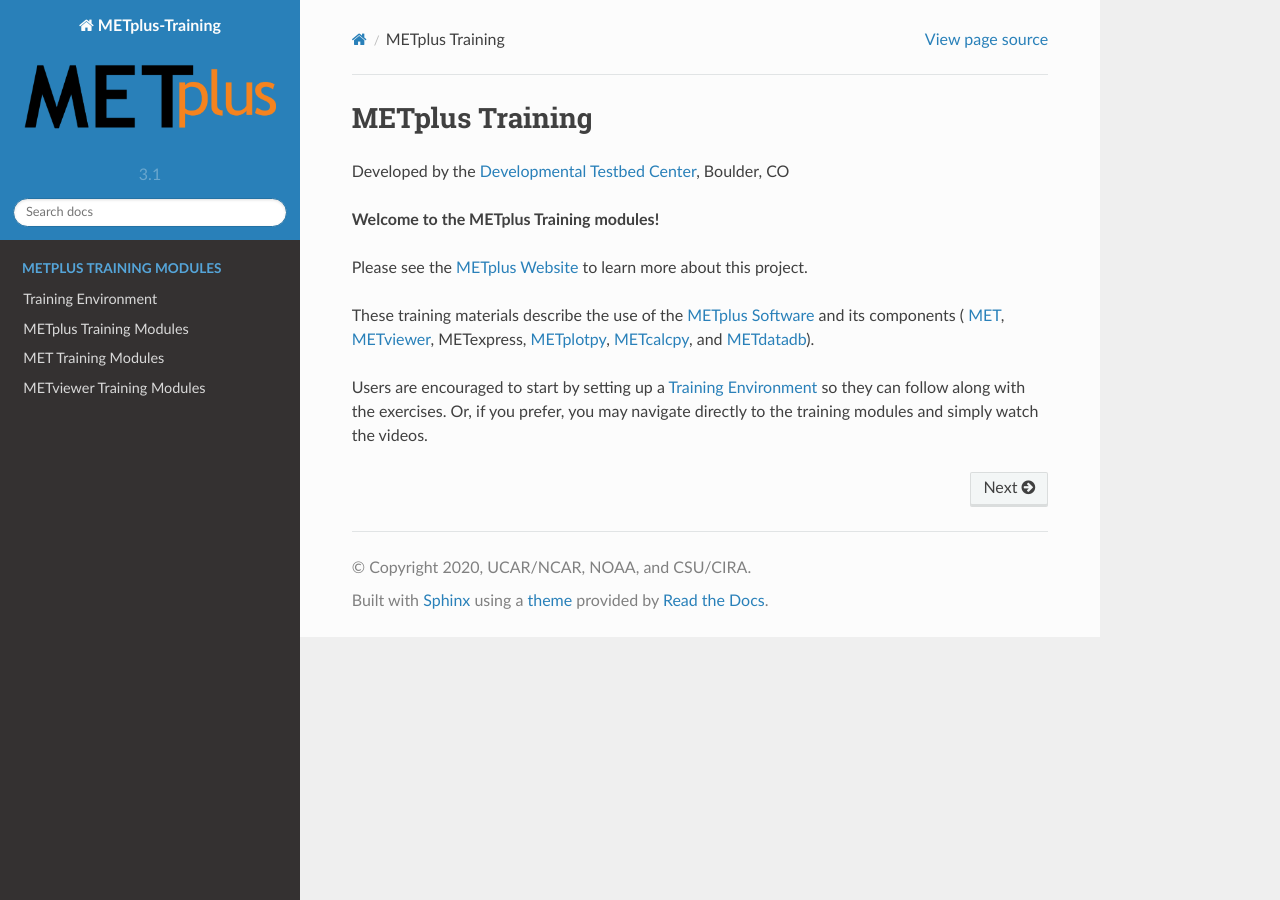
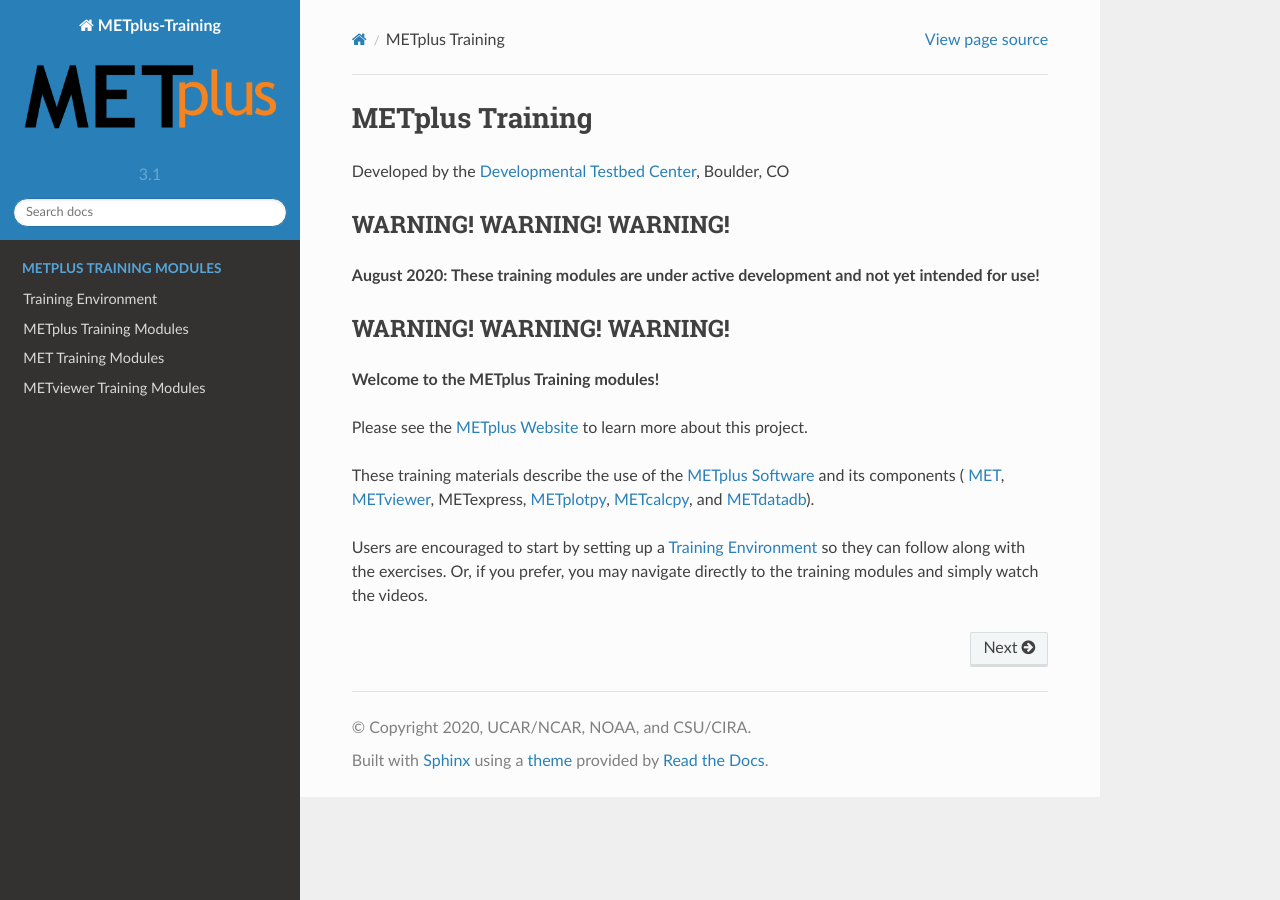
Before and after one commit to dtcenter/METplus-Training, a Sphinx documentation site: the page built from docs/index.rst, in a window 1280 px wide. Built offline with Sphinx 7.4.7 and the Read the Docs theme 2.0.0, drawn with Linux system fonts in a browser that asks for light colours.

Commit message:
Add under development warning.

```diff
--- a/docs/index.rst
+++ b/docs/index.rst
@@ -3,6 +3,15 @@
 ================
 
 Developed by the `Developmental Testbed Center <https://dtcenter.org/>`_, Boulder, CO
+
+
+**WARNING! WARNING! WARNING!**
+------------------------------
+
+**August 2020: These training modules are under active development and not yet intended for use!**
+
+**WARNING! WARNING! WARNING!**
+------------------------------
 
 **Welcome to the METplus Training modules!**
 
```
